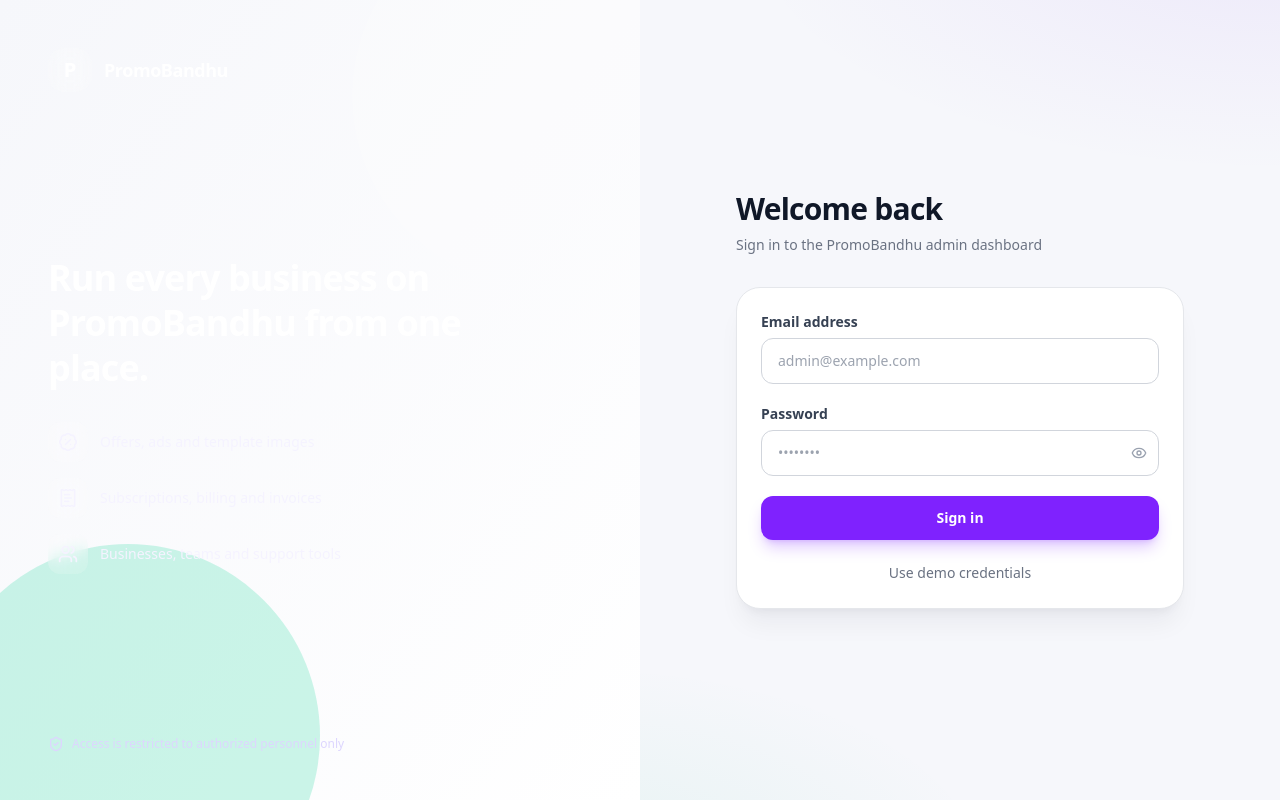
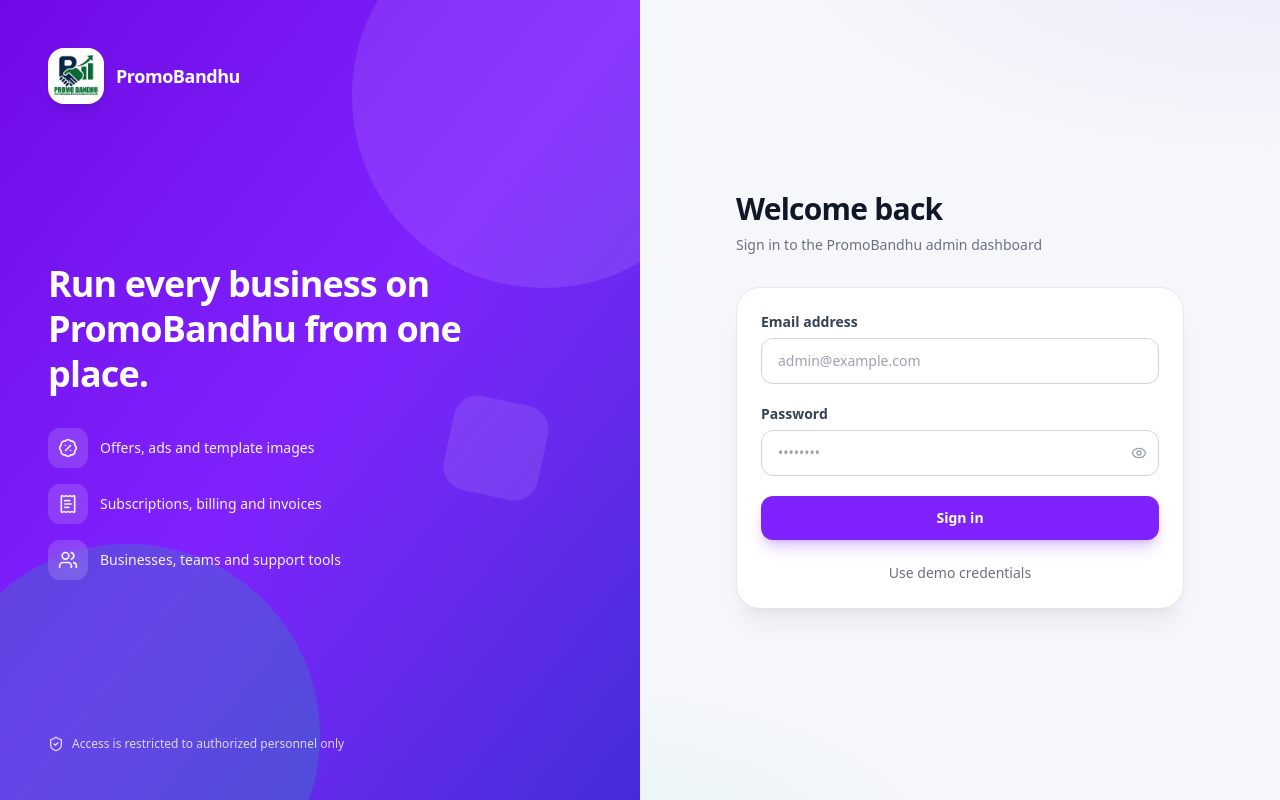
Before and after one commit to harry9891smug/pb-admin-dashboard, a Next.js app: page /login in a window 1280 px wide. Built offline with nearby package versions, Linux system fonts and the light colour scheme; no server answers.

Commit message:
Admin dashboard: modern UI, fix gradients, modal scroll and logo; welcome videos page

```diff
--- a/src/app/globals.css
+++ b/src/app/globals.css
@@ -116,11 +116,6 @@ body {
   box-shadow: 0 1px 2px rgba(16, 24, 40, 0.04), 0 6px 20px rgba(16, 24, 40, 0.04);
 }
 
-/* Gradient background (login + sometimes main) */
-.bg-gradient-to-br {
-  background-image: linear-gradient(to bottom right, #f6f7fb, #ffffff);
-}
-
 /* Brand background colors */
 .bg-emerald-500 { background-color: #10b981; }
 .bg-blue-500 { background-color: #6b8ef0; }
@@ -205,11 +200,13 @@ table thead tr { letter-spacing: 0.01em; }
 table thead th { font-weight: 600; color: #4b5563; }
 
 /* --------- Page entrance --------- */
+/* Fade only, and no lasting transform: a transform left on a parent would trap
+   every position:fixed popup (modals) inside the page area. */
 @keyframes pb-fade-up {
-  from { opacity: 0; transform: translateY(8px); }
-  to { opacity: 1; transform: translateY(0); }
+  from { opacity: 0; }
+  to { opacity: 1; }
 }
-.pb-fade-up { animation: pb-fade-up 0.35s ease-out both; }
+.pb-fade-up { animation: pb-fade-up 0.3s ease-out backwards; }
 
 /* Responsive */
 @media (min-width: 768px) {
--- a/src/app/login/page.tsx
+++ b/src/app/login/page.tsx
@@ -80,8 +80,8 @@ function LoginContent() {
         <div className="pointer-events-none absolute right-24 top-1/2 h-24 w-24 rotate-12 rounded-3xl bg-white/10" />
 
         <div className="relative flex items-center gap-3">
-          <div className="flex h-11 w-11 items-center justify-center rounded-2xl bg-white/20 text-xl font-extrabold backdrop-blur">
-            P
+          <div className="flex h-14 w-14 items-center justify-center rounded-2xl bg-white p-1.5 shadow-lg">
+            <img src="/logo.png" alt="PromoBandhu" className="h-full w-full object-contain" />
           </div>
           <span className="text-lg font-bold tracking-tight">PromoBandhu</span>
         </div>
@@ -112,9 +112,7 @@ function LoginContent() {
       <div className="pb-app-bg flex min-h-screen items-center justify-center px-5 py-10">
         <div className="w-full max-w-md">
           <div className="mb-8 text-center lg:text-left">
-            <div className="mb-5 inline-flex h-14 w-14 items-center justify-center rounded-2xl bg-gradient-to-br from-violet-500 to-emerald-400 text-2xl font-extrabold text-white shadow-lg shadow-violet-500/25 lg:hidden">
-              P
-            </div>
+            <img src="/logo.png" alt="PromoBandhu" className="mx-auto mb-5 h-16 w-auto lg:hidden" />
             <h1 className="text-3xl font-bold tracking-tight text-gray-900">Welcome back</h1>
             <p className="mt-2 text-sm text-gray-500">Sign in to the PromoBandhu admin dashboard</p>
           </div>
--- a/src/components/layout/Sidebar.tsx
+++ b/src/components/layout/Sidebar.tsx
@@ -115,9 +115,7 @@ function SidebarBody() {
     <>
       {/* Brand */}
       <div className="flex h-16 shrink-0 items-center gap-3 border-b border-gray-100 px-5">
-        <div className="flex h-10 w-10 items-center justify-center rounded-2xl bg-gradient-to-br from-violet-500 to-emerald-400 text-lg font-extrabold text-white shadow-md shadow-violet-500/25">
-          P
-        </div>
+        <img src="/logo.png" alt="PromoBandhu" className="h-10 w-auto shrink-0 object-contain" />
         <div className="leading-tight">
           <div className="text-[15px] font-bold text-gray-900">
             PromoBandhu <span className="text-violet-600">Admin</span>
```
